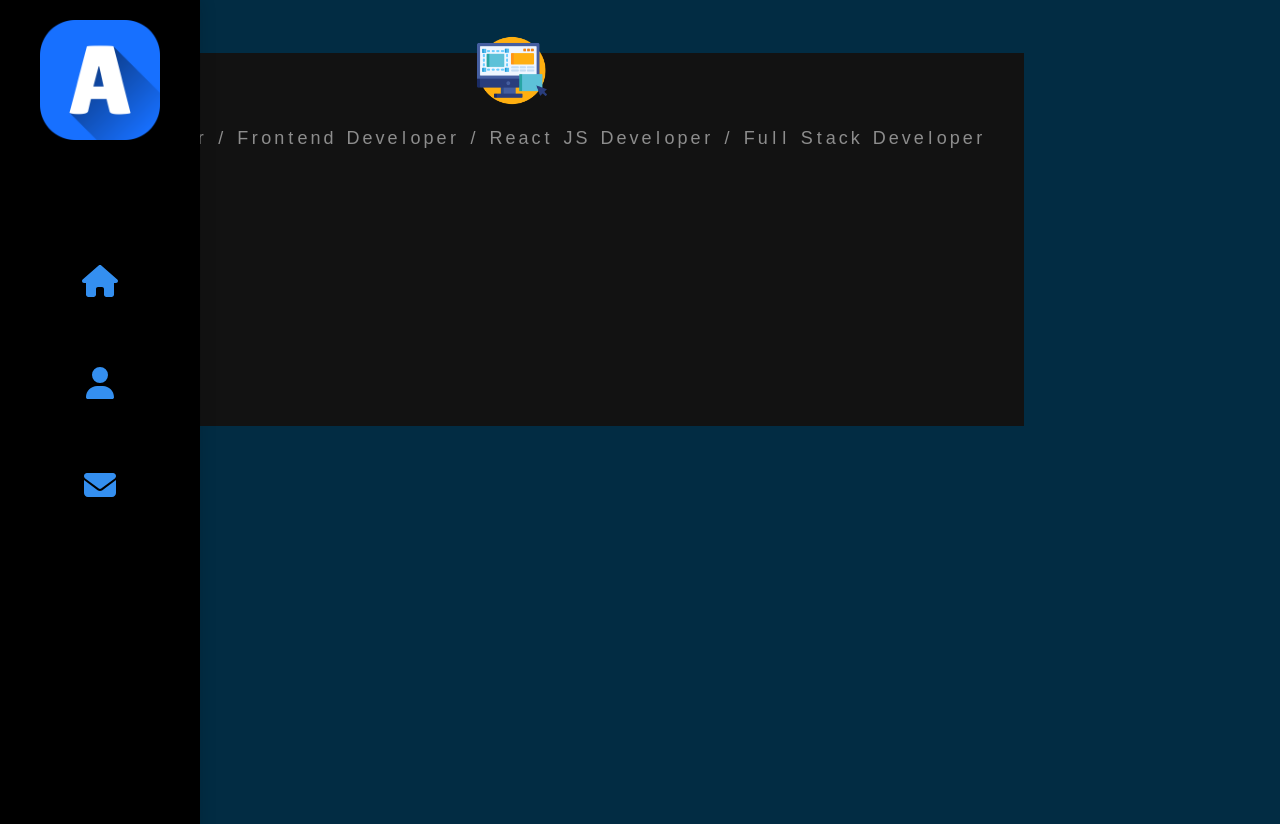
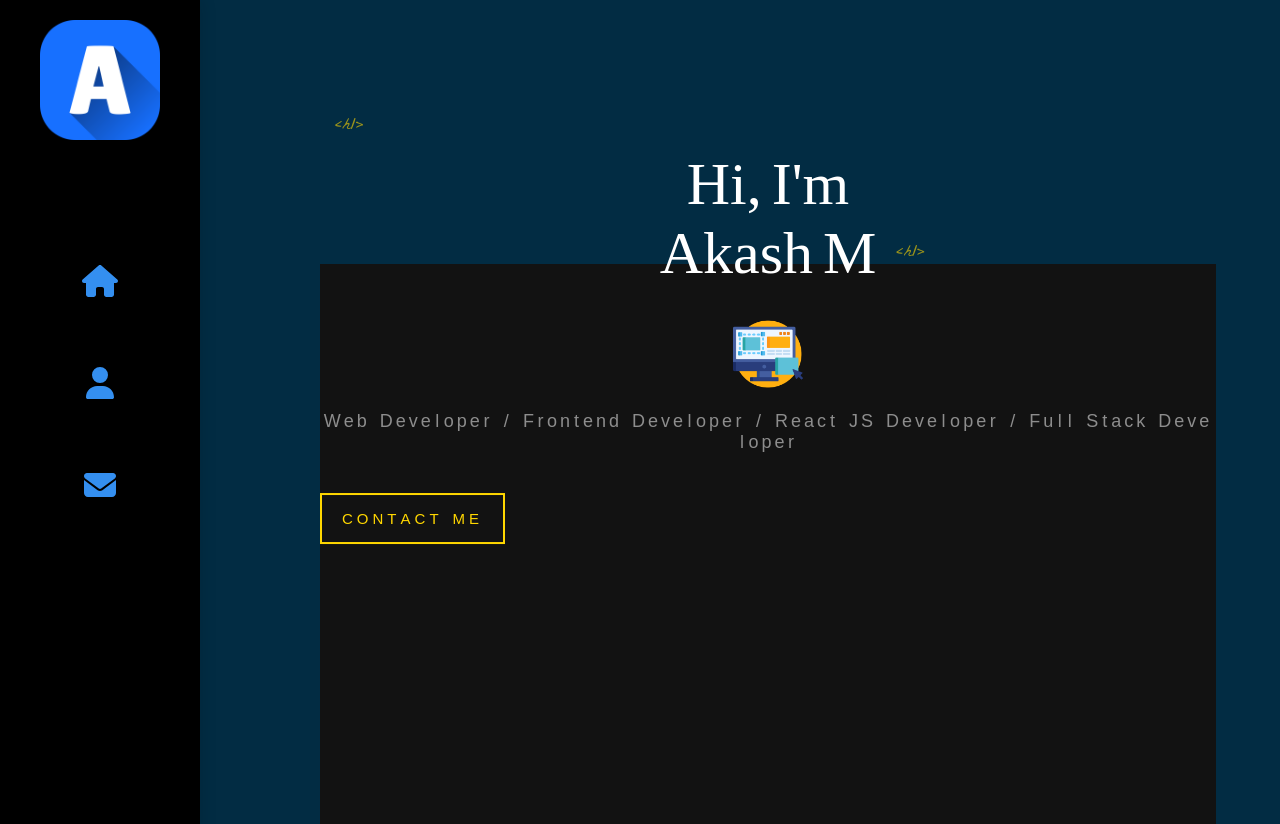
Before and after one commit to akashm-1322/Portfolio, a React (Create React App) app: page / in a window 1280 px wide. Before the commit the page ends 800 px from the top, so only its background shows below. Built offline with nearby package versions, Linux system fonts and the light colour scheme.

Commit message:
allignment updation

```diff
--- a/src/Components/Home.scss
+++ b/src/Components/Home.scss
@@ -2,16 +2,15 @@
     display: flex;
     justify-content: center;
     align-items: center;
-    height: auto;
+    height: 70%;
     position: relative;
     background-color: #121212;  /* Keep existing background */
-    width: 80%;
+    width: 70%;
     will-change: contents;
     position: relative;
-    top: 5%;
-    bottom: 5%;
-    margin-top: 1%;
-    margin-bottom: 1%;
+    top: 25%;
+    left: 25%;
+    margin-top: 5%;
     z-index: 1;
     transform-style: preserve-3d;
     animation: fadeIn 1s forwards;
```
